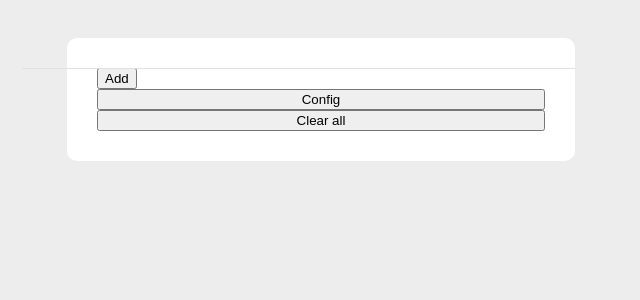
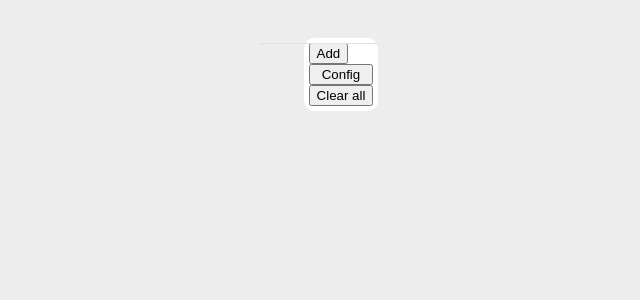
Before and after one commit to dcrescimbeni/todo-less, a React (Create React App) app: page / in a window 1280 px wide. Shown: the top 300 px of the page, without its empty margins (319-959 px from the left). Built offline with nearby package versions, Linux system fonts and the light colour scheme.

Commit message:
Styled column and hour ticker marker

```diff
--- a/src/App.css
+++ b/src/App.css
@@ -6,14 +6,15 @@ body {
   display: flex;
   justify-content: center;
   flex-wrap: wrap;
-  padding: 0px 60px;
+  padding-left: 40px;
+  width: calc(100% - 40px);
 }
 
 .column {
   background: #ffffff;
-  margin: 30px;
+  margin-top: 30px;
   border-radius: 10px;
-  flex-basis: clamp(350px, 35vw, 460px);
+  /*   flex-basis: clamp(350px, 35vw, 460px); */
   display: flex;
   flex-direction: column;
 }
--- a/src/OptionsButton/OptionsButton.css
+++ b/src/OptionsButton/OptionsButton.css
@@ -1,3 +1,13 @@
+[data-reach-menu-button] {
+  opacity: 0.2;
+  margin-left: 7px;
+  border: none;
+}
+
+[data-reach-menu-button]:hover {
+  opacity: 1;
+}
+
 [data-reach-menu-button][aria-expanded='true'] {
   background: #000;
   color: white;
--- a/src/TaskCard/TaskCard.js
+++ b/src/TaskCard/TaskCard.js
@@ -34,7 +34,6 @@ export default function TaskCard({
             toggleEdit={toggleEdit}
           ></OptionsButton>
         </TaskWrapper>
-        <EditWrapper>
         <EditPrompt
           element={element}
           handleEdit={handleEdit}
@@ -42,7 +41,6 @@ export default function TaskCard({
           handleDelete={handleDelete}
           editVisible={editVisible}
         ></EditPrompt>
-        </EditWrapper>
       </Wrapper>
     </>
   );
@@ -61,7 +59,9 @@ const TaskWrapper = styled.div`
   opacity: ${(props) => (props.completed ? '0.7' : '1')};
 `;
 
-const EditWrapper = styled.div``;
+const EditWrapper = styled.p`
+  opacity: 0.5;
+`;
 
 const ColorCode = styled.div`
   height: 22px;
--- a/src/TimeColumn/TimeColumn.js
+++ b/src/TimeColumn/TimeColumn.js
@@ -114,7 +114,7 @@ export default function TimeColumn({
 // ########################
 
 const MainColumn = styled.div`
-  padding: 30px;
+  padding: 5px;
   position: relative;
   isolation: isolate;
 `;
@@ -155,7 +155,7 @@ const HourTicksWrapper = styled.div`
   position: absolute;
   z-index: 1;
   width: calc(100% + 45px);
-  margin-left: calc(-30px - 45px);
+  margin-left: calc(-30px - 20px);
   border-top: 1px solid #dee2e6;
 `;
 
```
Lines whose indentation alone changed are shown as unchanged.
